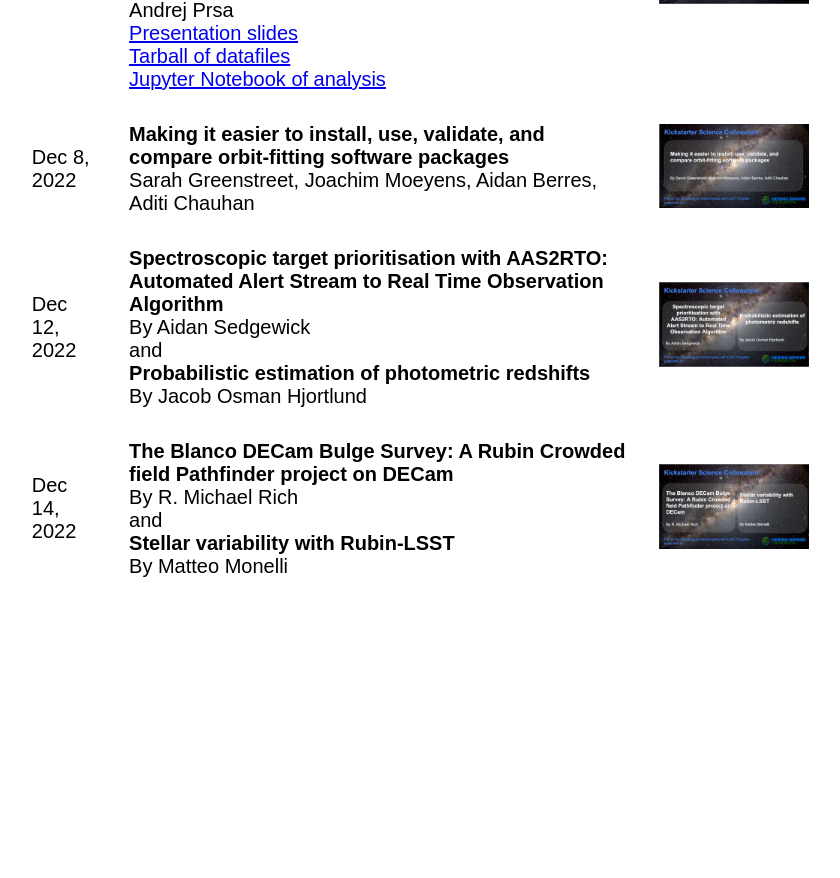
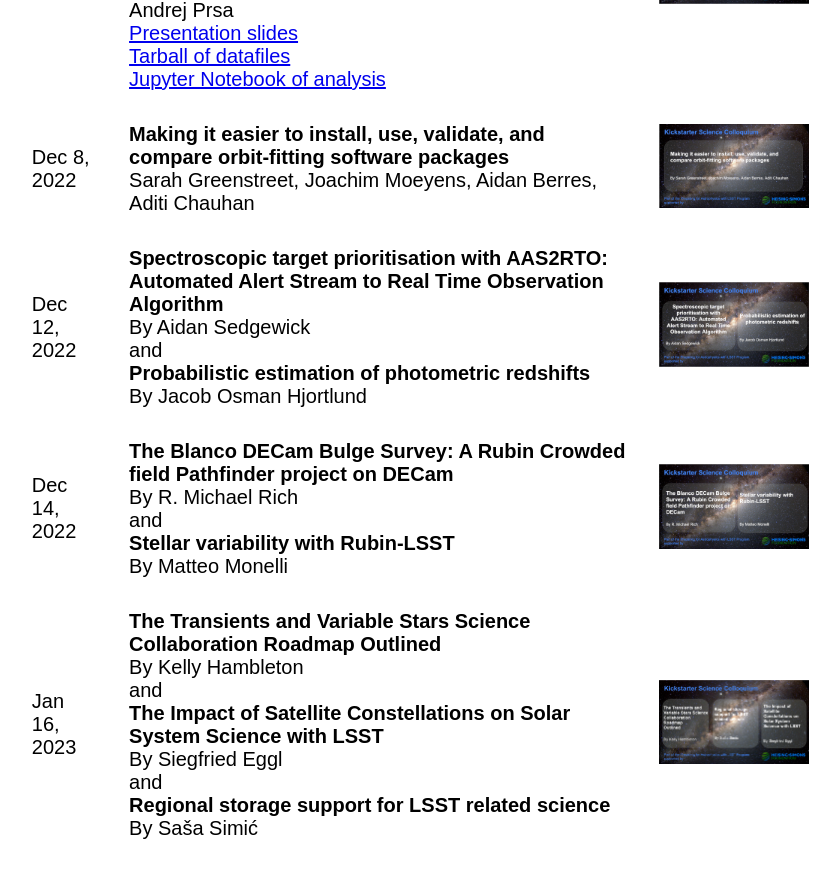
Before and after one commit to lsst-sci-prep/lsst-sci-prep.github.io, a Jekyll site: the page built from kickstarter_colloquia.html, in a window 1280 px wide and 900 px high, scrolled down 2886 px. Shown: the top 878 px of the window, without its empty margins (281-1121 px from the left). Built offline with Jekyll 4.4.1, drawn with Linux system fonts in a browser that asks for light colours; before the commit the page ends 3524 px from its top, so only the background shows below that.

Commit message:
Added link for Jan 16 colloquium

```diff
--- a/kickstarter_colloquia.html
+++ b/kickstarter_colloquia.html
@@ -166,4 +166,19 @@ By Matteo Monelli
     <a href="https://youtu.be/kbg1VpMLMdY"><img src="/assets/images/ks_dec14_thumbnail.png" width=150></a>
   </td>
   </tr>
+  <tr>
+    <td>Jan 16, 2023</td>
+    <td><b>The Transients and Variable Stars Science Collaboration Roadmap Outlined</b><br>
+By Kelly Hambleton<br>
+and<br>
+<b>The Impact of Satellite Constellations on Solar System Science with LSST</b><br>
+By Siegfried Eggl<br>
+and<br>
+<b>Regional storage support for LSST related science</b><br>
+By Saša Simić
+  </td>
+  <td>
+    <a href="https://youtu.be/rM6VjnxbEPc"><img src="/assets/images/ks_jan16_thumbnail.png" width=150></a>
+  </td>
+  </tr>
 </table>
```
Also changed, not shown: assets/images/ks_jan16_thumbnail.png (added).
